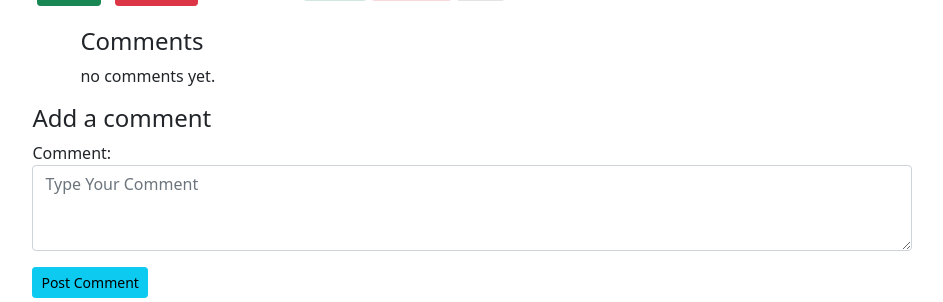
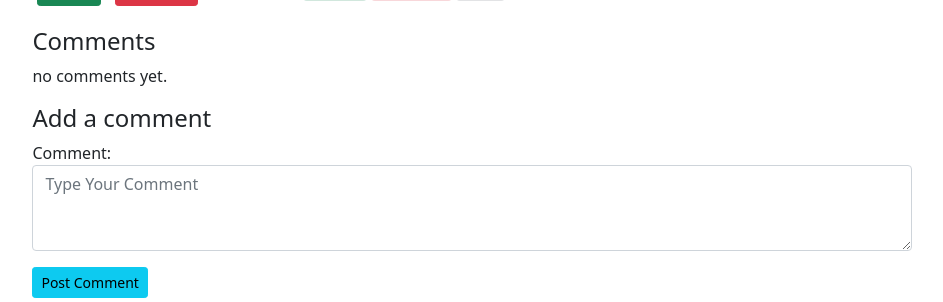
Before and after one commit to nuwanjith-malaka/quebook-new, a Django app: template question/templates/question/question_single.html in a window 1280 px wide. Shown: the part 258-560 px from the top of the page, without its empty margins (168-1111 px from the left). Run offline with Django 4.2, Linux system fonts and the light colour scheme; the template is opened without the code that fills it: values that come from a table or form of the project are taken from there, others are empty.

Commit message:
remove padding from comments

```diff
--- a/question/templates/question/question_single.html
+++ b/question/templates/question/question_single.html
@@ -41,7 +41,7 @@
    <a href="{% url 'tag_questions' question.tag %}"><button type="submit" class="btn btn-warning btn-sm">{{question.tag}}</button></a>
     </p>
 
-    <div class="px-5">
+    <div>
       <h4>Comments</h4>
       {% if comments %}
         {% for comment in comments %}
@@ -88,7 +88,7 @@
               <a href="{% url 'answer_delete' answer.id %}"><button style="margin:5px;" type="submit" class="btn btn-info btn-sm">Delete</button></a></p>
           {% endif %}
           </p>
-          <div class="px-5">
+          <div >
             {% for comment in answer.comments %}
             <hr>
               <p>{{comment.comment}}</p><p class="grey">
```
